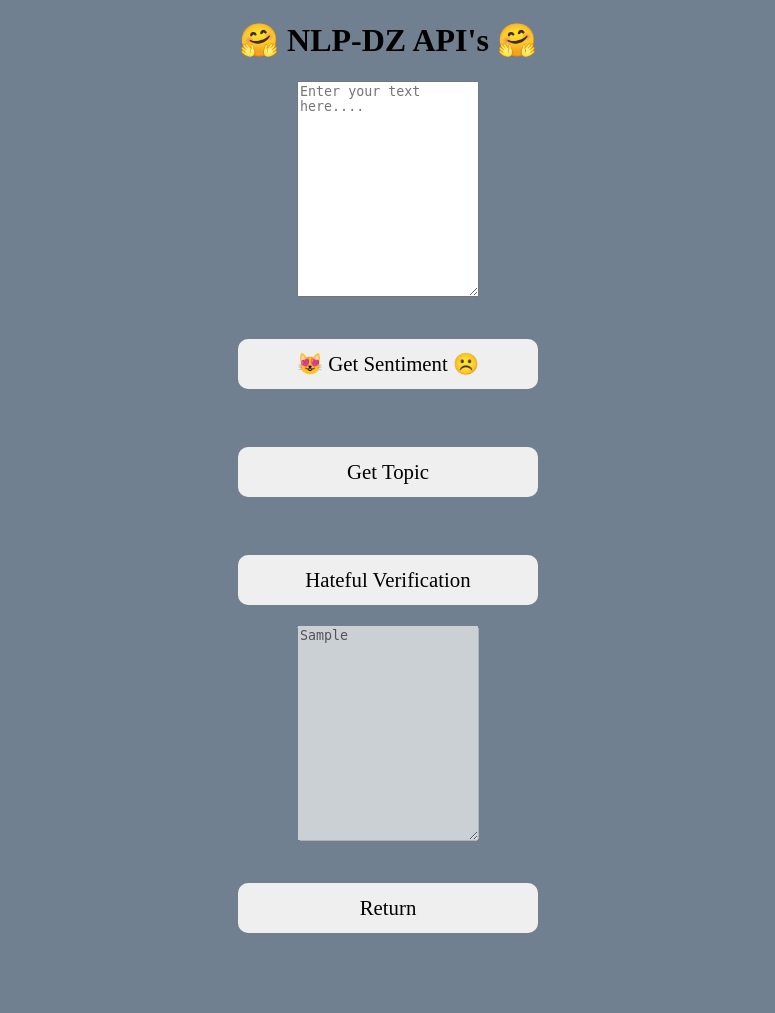
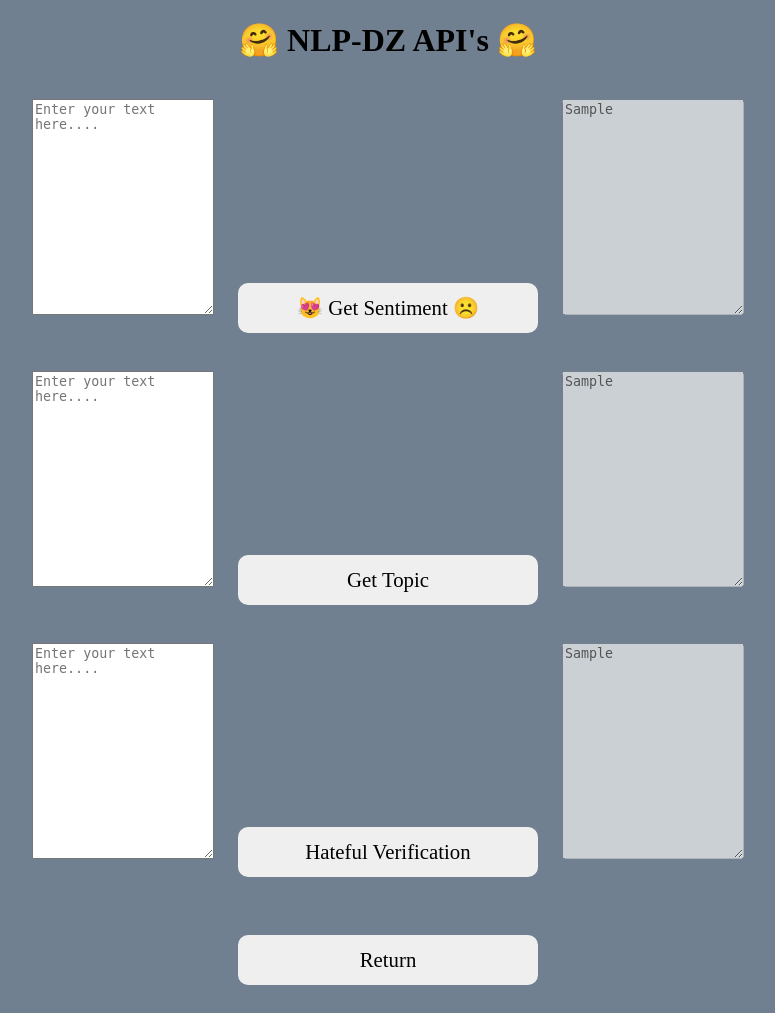
Before and after one commit to khairied/gogg, a Flask app: template templates/sentimentoftext.html in a window 1280 px wide. Shown: the whole page, without its empty margins (252-1027 px from the left). Before the commit the page ends 933 px from the top, so only its background shows below. Run offline with Flask 2, Linux system fonts and the light colour scheme; the template is opened without the code that fills it: most values are stand-ins (such as "Sample title", 1, 10 or a date in 2020).

Commit message:
Update sentimentoftext.html

```diff
--- a/templates/sentimentoftext.html
+++ b/templates/sentimentoftext.html
@@ -7,24 +7,27 @@
 <body>
 
     <h1> 🤗 NLP-DZ API's 🤗 </h1>
-<textarea rows='14' id="input_text" name="name_input1" placeholder="Enter your text here...."></textarea>
 <form action="calculesent" method="post">
         <br>
+        <textarea rows='14' id="input_text" name="name_input1" placeholder="Enter your text here...."></textarea>
         <input type="submit" value="😻 Get Sentiment ☹️" id="calculsent">
+        <textarea rows='14' id="result" placeholder="Please Wait for the result" disabled >{{v1}}</textarea>
     </form>
 <form action="calculetopic" method="post">
         <br>
+        <textarea rows='14' id="input_text" name="name_input1" placeholder="Enter your text here...."></textarea>
         <input type="submit" value="          Get Topic          " id="calcultopic">
+        <textarea rows='14' id="result" placeholder="Please Wait for the result" disabled >{{v2}}</textarea>
     </form>
 <form action="calculehate" method="post">
         <br>
+        <textarea rows='14' id="input_text" name="name_input1" placeholder="Enter your text here...."></textarea>
         <input type="submit" value="   Hateful Verification   " id="calculhate">
+        <textarea rows='14' id="result" placeholder="Please Wait for the result" disabled >{{v3}}</textarea>
     </form>
-<textarea rows='14' id="result" placeholder="Please Wait for the result" disabled >{{v1}}</textarea>
 <form action="retoursentiment" method="post">
         <br>
         <input type="submit" value="Return" id="retoursentiment">
     </form>
 
 </body>
-</html>
```
